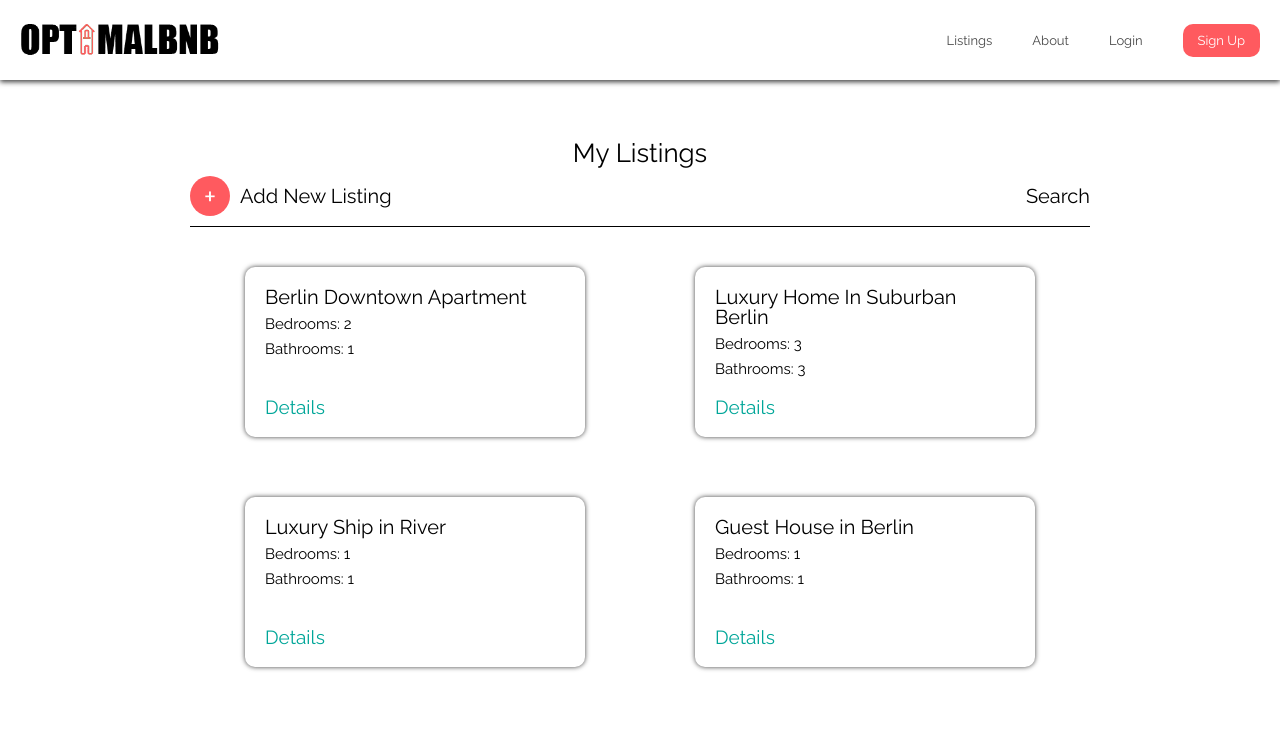
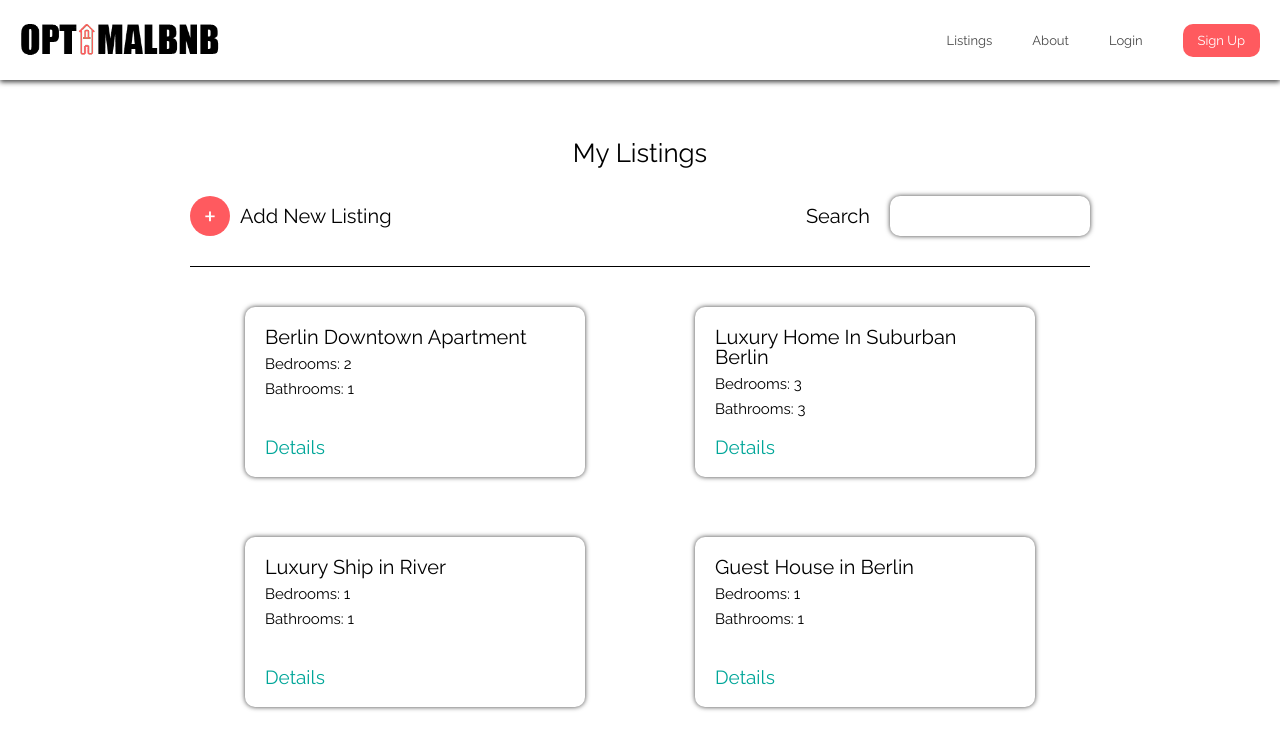
Before and after one commit to Build-Wweek-AirBnB-Optimal-Price-1/Front-End, a React (Create React App) app: page /listings in a window 1280 px wide. Shown: the top 750 px of the page. Built offline with nearby package versions, Linux system fonts and the light colour scheme.

Commit message:
Added search functionality for listings

```diff
--- a/src/components/Header.js
+++ b/src/components/Header.js
@@ -20,14 +20,15 @@ function Header(){
     }else{
         return(
             <HeaderStruct>
-                <a href='https://build-wweek-airbnb-optimal-price-1.github.io/Marketing-Page/index.html'><HeaderLogo src={Logo} alt='Optimal BNB' /></a>
+                <a href='https://build-wweek-airbnb-optimal-price-1.github.io/Marketing-Page/index.html'>
+                    <HeaderLogo src={Logo} alt='Optimal BNB' />
+                </a>
                 <Navigation>
                     {/* Temporary link for development */}
                     <Link to='/listings'>Listings</Link>
-
-                    {/* Link to marketing about page */}
-                    <a href={'https://build-wweek-airbnb-optimal-price-1.github.io/Marketing-Page/about-us.html'}>About</a>
-
+                    <a href={'https://build-wweek-airbnb-optimal-price-1.github.io/Marketing-Page/about-us.html'}>
+                        About
+                    </a>
                     <Link to='/login'>Login</Link>
                     <Link to='/signup'><LinkContainer>Sign Up</LinkContainer></Link>
                 </Navigation>
--- a/src/components/Listing/ListingPage.js
+++ b/src/components/Listing/ListingPage.js
@@ -1,9 +1,9 @@
-import React from 'react';
+import React, { useState, useEffect } from 'react';
 import {connect} from 'react-redux';
 import {useHistory} from 'react-router-dom'
 import { ResponsiveContainer, Title, CardContainer,
         ControlBar, ControlBarText, ControlBarItem,
-        PlusButton } from '../PresentationalComponents';
+        PlusButton, Input } from '../PresentationalComponents';
 import ListingCard from './ListingCard';
 
 /*
@@ -15,6 +15,23 @@ import ListingCard from './ListingCard';
 */
 function ListingPage(props){
     const history = useHistory()
+    const [search, setSearch] = useState(props.listings);
+    const [input, setInput] = useState('');
+
+    function handleChange(e){
+        setInput(e.target.value)
+    }
+
+    useEffect(() => {
+        if(input){
+            setSearch(search.filter(listing => {
+                return listing.title.toLowerCase().includes(input.toLowerCase());
+            }))
+        }else{
+            setSearch(props.listings);
+        }
+    }, [props.listings, input])
+
     /*
         Renders when component mounts
         Re-renders whenever there is a change to isFetching from props
@@ -25,7 +42,6 @@ function ListingPage(props){
         );
     }else{
         return (
-
                 <ResponsiveContainer>
                     <Title>My Listings</Title>
                     <ControlBar>
@@ -35,10 +51,13 @@ function ListingPage(props){
                         </ControlBarItem>
                         <ControlBarItem>
                             <ControlBarText>Search</ControlBarText>
+                            <form>
+                                <Input search onChange={handleChange}></Input>
+                            </form>
                         </ControlBarItem>
                     </ControlBar>
                     <CardContainer>
-                    {props.listings.map((listing, index) => {
+                    {search.map((listing, index) => {
                         return <ListingCard preview={false} listing={listing} key={index}/>
                     })}
                     </CardContainer>
--- a/src/components/PresentationalComponents.js
+++ b/src/components/PresentationalComponents.js
@@ -88,10 +88,11 @@ export const Form = styled.form`
     align-items: center;
 `;
 
+// 300 / 280
 export const Input = styled.input`
     width: 50%;
-    max-width: 400px;
-    min-width: 280px;
+    max-width: ${props => props.search ? '180px' : '300px'};
+    min-width: ${props => props.search ? '180px' : '280px'};
     height: 40px;
     border: none;
     outline: none;
@@ -134,6 +135,7 @@ export const ControlBarText = styled.p`
     font-size: 2rem;
     font-family: 'Raleway';
     margin-left: 10px;
+    margin-right: 20px;
     -moz-user-select: none;
     -ms-user-select: none;
     -khtml-user-select: none;
```
